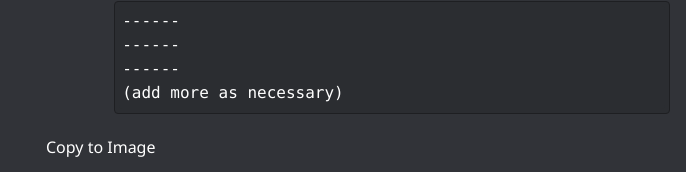
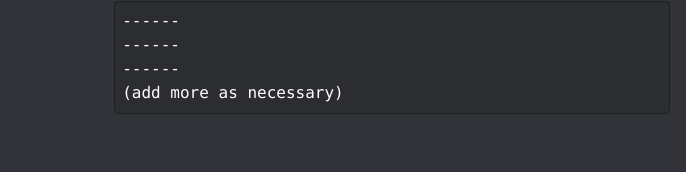
Before and after one commit to Voodoo-Dolls/QueueTemplate, a Next.js app: page / in a window 1280 px wide. Shown: the part 1302-1474 px from the top of the page, without its empty margins (594-1280 px from the left). After the commit the page ends 1453 px from the top, so only its background shows below. Built offline with nearby package versions, Linux system fonts and the light colour scheme.

Commit message:
Removed typo

```diff
--- a/app/components/Markdown/Markdown.js
+++ b/app/components/Markdown/Markdown.js
@@ -50,10 +50,6 @@ const MarkdownComponent = ({ markdown, image }) => {
           <Markdown>{markdown}</Markdown>
         </div>
       </div>
-
-      <button className="btn btn-outline btn-info" onClick={copyImgToClipboard}>
-        Copy to Image
-      </button>
     </>
   );
 };
```
